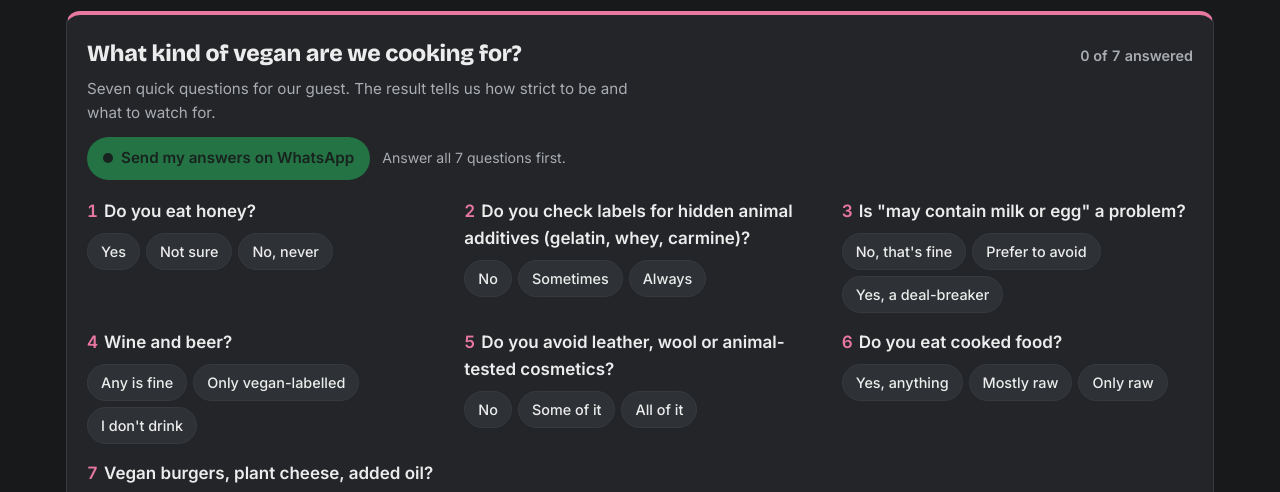
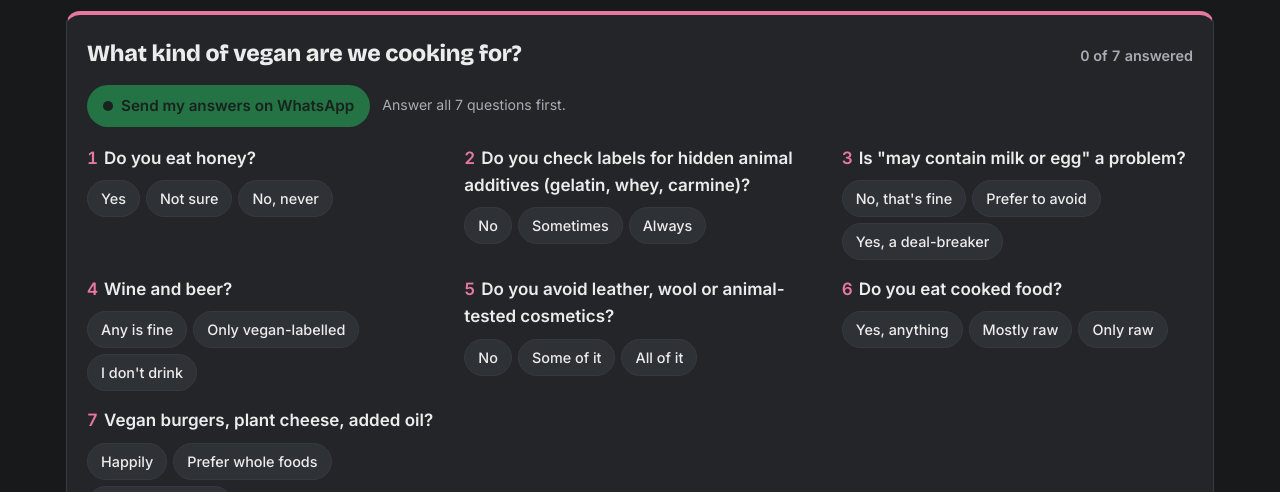
Before and after one commit to tasar1-ship-it/strictly-plant, a plain HTML site: page index.html in a window 1280 px wide. Shown: the part 284-776 px from the top of the page. Drawn offline with nearby package versions, Linux system fonts and the light colour scheme.

Commit message:
Remove questionnaire intro line
Co-Authored-By: Claude Opus 5.5 <noreply@anthropic.com>

```diff
--- a/index.html
+++ b/index.html
@@ -141,7 +141,6 @@ mark{background:var(--accent-soft);color:inherit;border-radius:3px;padding:0 1px
     <div class="quiz-head">
       <div>
         <h2 id="quiz-title">What kind of vegan are we cooking for?</h2>
-        <p>Seven quick questions for our guest. The result tells us how strict to be and what to watch for.</p>
         <div class="wa-row" id="wa-row" hidden>
           <a class="wa" id="wa" href="#" target="_blank" rel="noopener" aria-disabled="true">Send my answers on WhatsApp</a>
           <span class="wa-hint" id="wa-hint">Answer all 7 questions first.</span>
```
